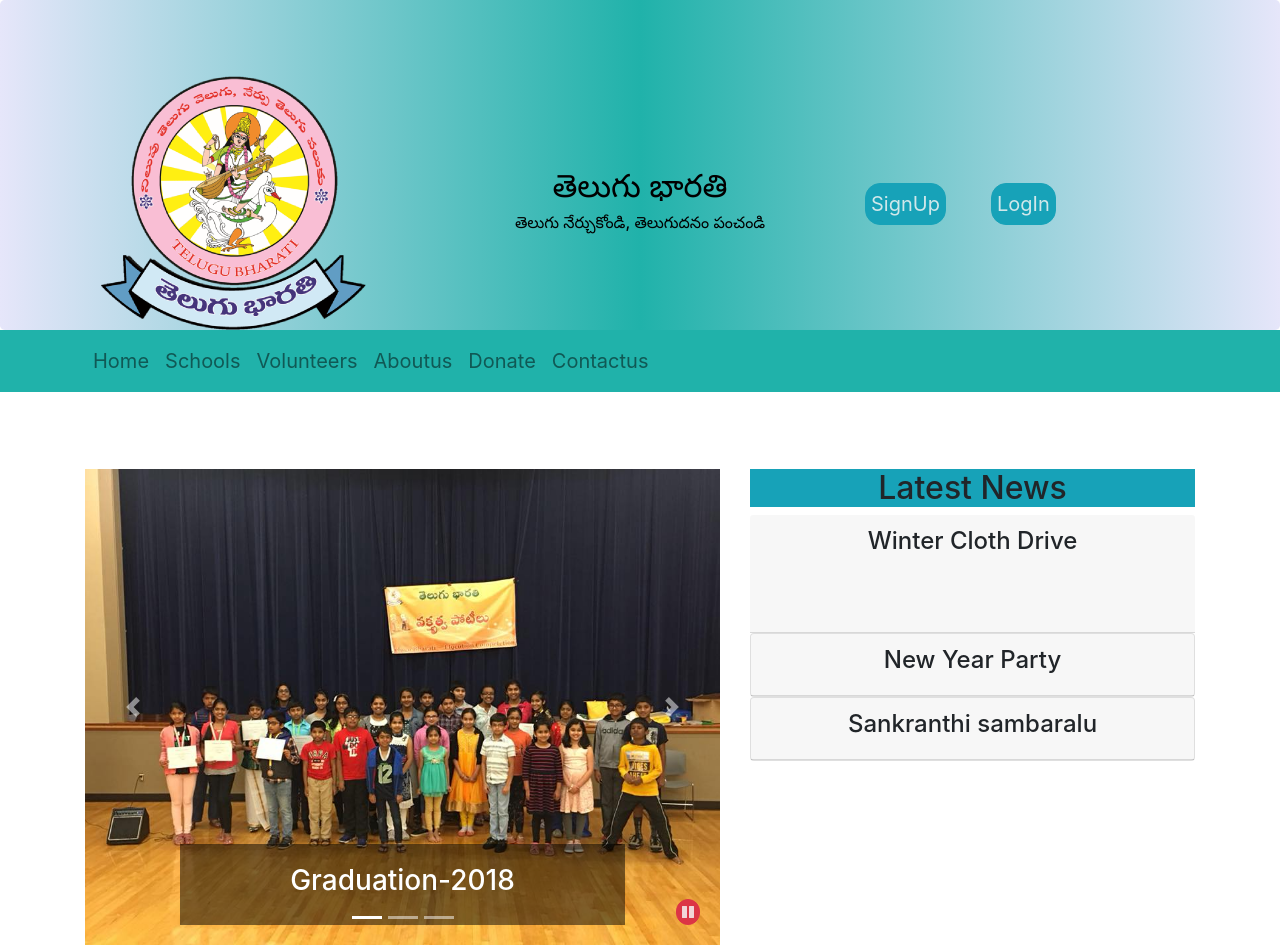
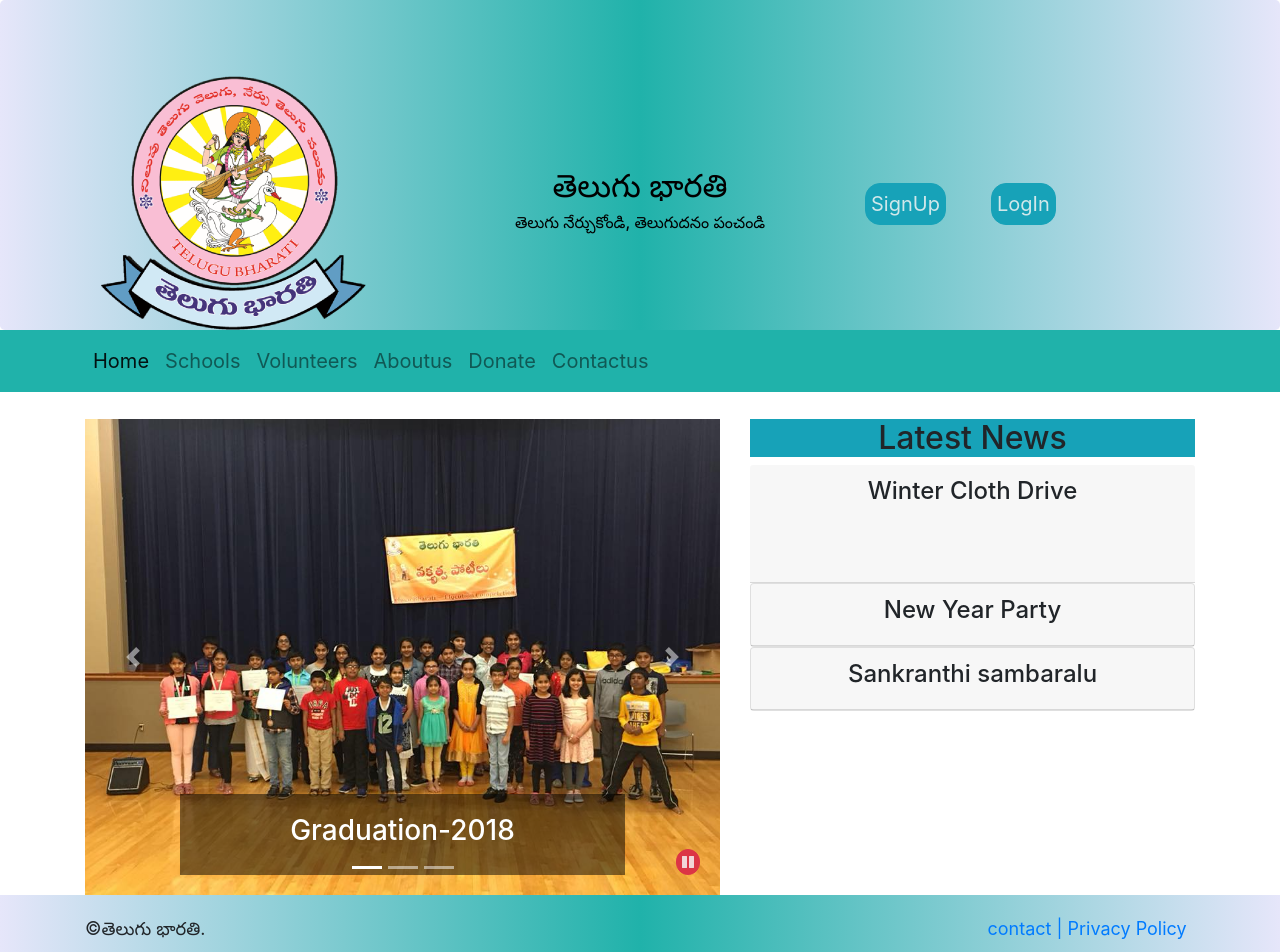
Before and after one commit to lavanyagundu/Telugubharathi, a website: page index.html in a window 1280 px wide. Shown: the top 952 px of the page. Drawn offline with nearby package versions, Linux system fonts and the light colour scheme.

Commit message:
small changes in styles and html

```diff
--- a/css/styles.css
+++ b/css/styles.css
@@ -13,12 +13,8 @@
 p{
  text-align: center;
 }
-.row-content {
-    padding: 50px 0;
-    border-bottom: 1px ridge;
-    min-height: 200px;
-    text-align: center;
-}
+
+
 .btn {
       border-radius: 15px;
       color:         #f5f6f4d5;
@@ -48,10 +44,7 @@
     background-image: linear-gradient(to right,lavender, lightseagreen,lavender);
     padding: 20px 0;
  }
-  .maincontainer{
-        padding:20px 0;
 
-    }
     body{
         font-size:18px;
     }
--- a/index.html
+++ b/index.html
@@ -41,7 +41,7 @@
                                 <div class="collapse navbar-collapse" id="tel-navbar">
                                     <ul class="navbar-nav">
 
-                                        <li class="nav-items"><a class="nav-link" href="#">Home</a></li>
+                                        <li class="nav-items active"><a class="nav-link" href="#">Home</a></li>
                                         <li class="nav-items"><a class="nav-link"href="Schools.html">Schools</a></li>
                                         <li class="nav-items"> <a class="nav-link"href="Volunteers.html">Volunteers</a></li>
                                         <li class="nav-items"><a class="nav-link"href="Aboutus.html">Aboutus</a></li>
```
Also changed, not shown: Schools.html (+2 -2 lines), contact.html (+2 -2 lines).
